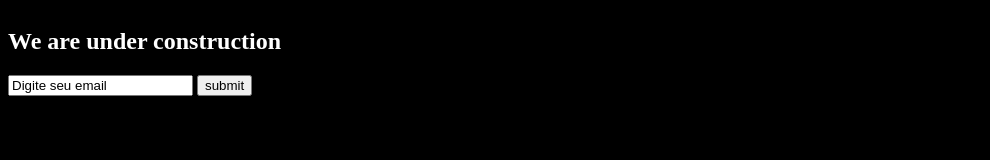
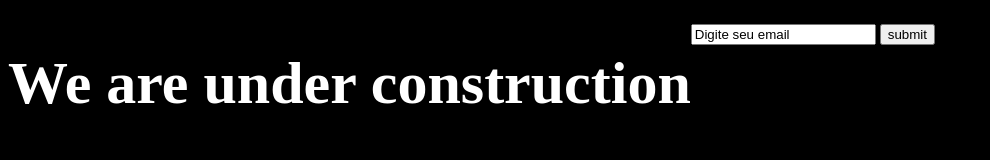
Before and after one commit to vitoredu2230/Ace_Company, a plain HTML site: page index.html in a window 1280 px wide. Shown: the whole page, without its empty margins (0-990 px from the left). Drawn offline with Linux system fonts and the light colour scheme.

Commit message:
Ace_Company

```diff
--- a/css/styles.css
+++ b/css/styles.css
@@ -1,5 +1,6 @@
 html {
 }
+
 body {
   background: #000;
   color: #FFF;
@@ -7,3 +8,9 @@ body {
   height: 100%;
   width: 100%;
 }
+
+h2 {
+  font-size: 60px;
+  margin: 25px 0;
+  float: left;
+}
```
